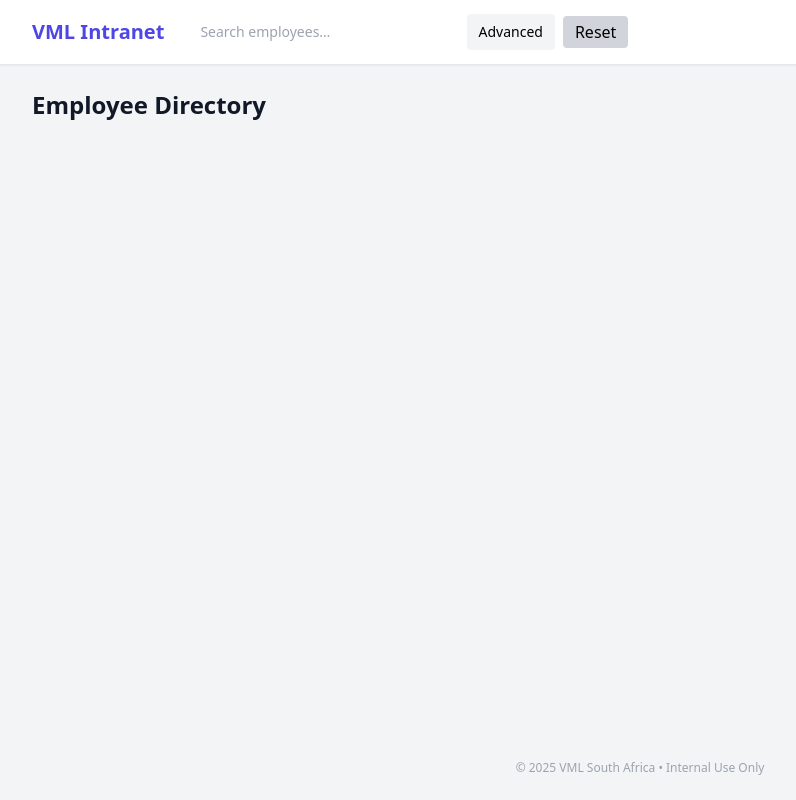
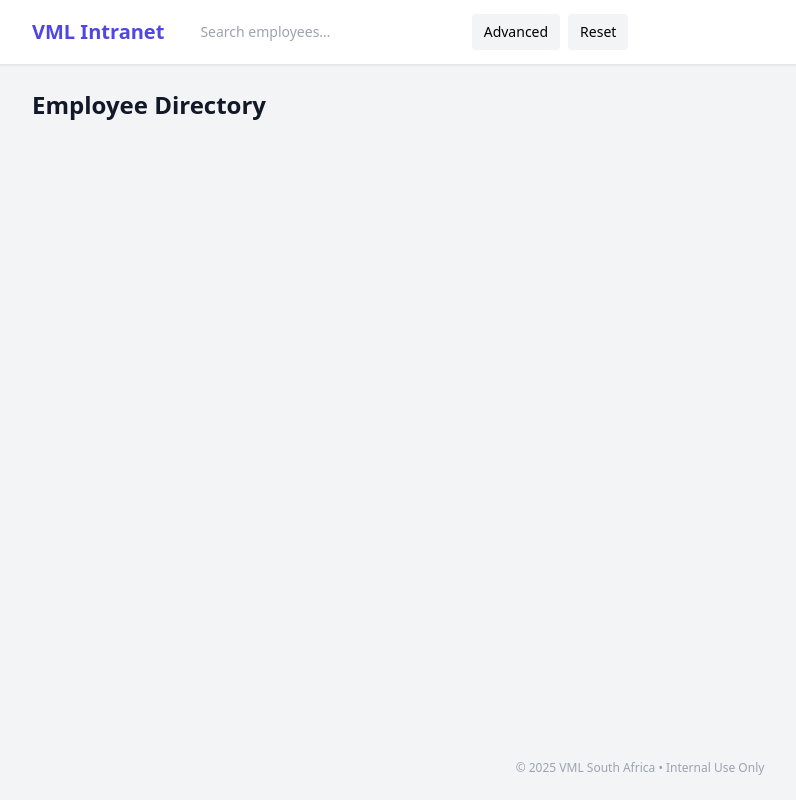
Before and after one commit to burningpaper/employee-directory, a website built with Vite: page search.html in a window 1280 px wide. Shown: the whole page, without its empty margins (0-796 px from the left). Built offline with nearby package versions, Linux system fonts and the light colour scheme; no server answers.

Commit message:
Revised advanced search again

```diff
--- a/search.html
+++ b/search.html
@@ -17,7 +17,7 @@
           <input id="quickSearch" type="search" placeholder="Search employees…"
                  class="w-full rounded-md border-gray-300 text-sm px-3 py-2 focus:ring-indigo-500 focus:border-indigo-500" />
           <button id="advBtn" class="px-3 py-2 text-sm bg-gray-100 rounded hover:bg-gray-200">Advanced</button>
-          <button id="resetBtn" class="ml-2 px-3 py-1 bg-gray-300 rounded">Reset</button>
+          <button id="resetBtn" class="px-3 py-2 text-sm bg-gray-100 rounded hover:bg-gray-300">Reset</button>
         </div>
       </div>
     </header>
```
